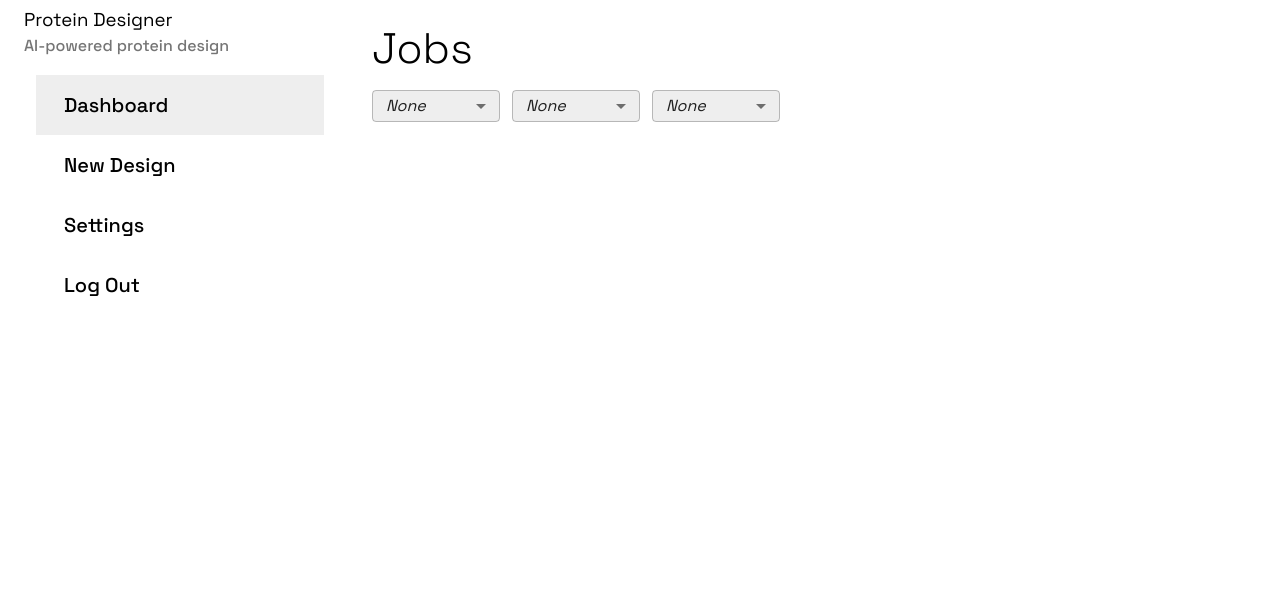
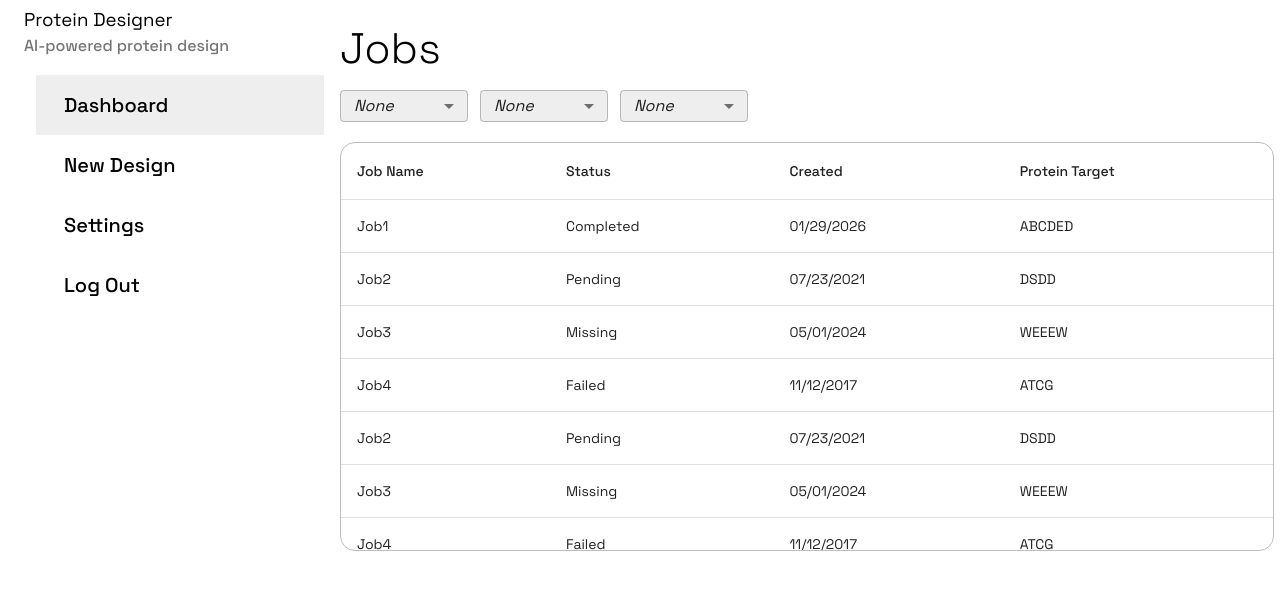
Before and after one commit to patging/ProteinDesigner, a React (Vite) app in the folder src/frontend/: page /home in a window 1280 px wide. Shown: the top 590 px of the page. Built offline with nearby package versions, Linux system fonts and the light colour scheme; some icons are missing.

Commit message:
Shell of table with filler data

```diff
--- a/src/frontend/src/components/Dashboard.tsx
+++ b/src/frontend/src/components/Dashboard.tsx
@@ -1,4 +1,13 @@
-import { Box, InputLabel, Typography } from "@mui/material";
+import {
+  Box,
+  Table,
+  TableBody,
+  TableContainer,
+  TableCell,
+  TableHead,
+  TableRow,
+  Typography,
+} from "@mui/material";
 import { grey } from "@mui/material/colors";
 import { type SvgIconProps, MenuItem, FormControl } from "@mui/material";
 import { ThemeProvider } from "@mui/material/styles";
@@ -20,6 +29,21 @@ interface DashboardLinkProps {
 interface DashboardSelectProps {
   labelText: string;
   options: string[];
+}
+
+/**
+ * Temporary improvised type for the
+ * purposes of making a shell for the
+ * aesthetic quality
+ */
+type Job = {
+  name: string;
+  status: string;
+  timeCreated: string;
+  proteinTarget: string;
+};
+interface InnerTableProps {
+  jobs: Job[];
 }
 
 function DashboardLink({ labelText, linkTo, children }: DashboardLinkProps) {
@@ -116,17 +140,113 @@ function DashboardSelect({ labelText, options }: DashboardSelectProps) {
   );
 }
 
+function InnerTable({ jobs }: InnerTableProps) {
+  return (
+    <TableContainer
+      sx={{
+        border: `1px solid ${grey[400]}`,
+        borderRadius: "15px",
+        maxHeight: "407px",
+      }}
+    >
+      <Table>
+        <TableHead>
+          <TableCell>Job Name</TableCell>
+          <TableCell>Status</TableCell>
+          <TableCell>Created</TableCell>
+          <TableCell>Protein Target</TableCell>
+        </TableHead>
+        <TableBody>
+          {jobs.map((job: Job, _: Number) => (
+            <TableRow>
+              <TableCell>{job.name}</TableCell>
+              <TableCell>{job.status}</TableCell>
+              <TableCell>{job.timeCreated}</TableCell>
+              <TableCell>{job.proteinTarget}</TableCell>
+            </TableRow>
+          ))}
+        </TableBody>
+      </Table>
+    </TableContainer>
+  );
+}
+
 function DashboardTable() {
+  const job: Job[] = [
+    {
+      name: "Job1",
+      status: "Completed",
+      timeCreated: "01/29/2026",
+      proteinTarget: "ABCDED",
+    },
+    {
+      name: "Job2",
+      status: "Pending",
+      timeCreated: "07/23/2021",
+      proteinTarget: "DSDD",
+    },
+    {
+      name: "Job3",
+      status: "Missing",
+      timeCreated: "05/01/2024",
+      proteinTarget: "WEEEW",
+    },
+    {
+      name: "Job4",
+      status: "Failed",
+      timeCreated: "11/12/2017",
+      proteinTarget: "ATCG",
+    },
+    {
+      name: "Job2",
+      status: "Pending",
+      timeCreated: "07/23/2021",
+      proteinTarget: "DSDD",
+    },
+    {
+      name: "Job3",
+      status: "Missing",
+      timeCreated: "05/01/2024",
+      proteinTarget: "WEEEW",
+    },
+    {
+      name: "Job4",
+      status: "Failed",
+      timeCreated: "11/12/2017",
+      proteinTarget: "ATCG",
+    },
+    {
+      name: "Job2",
+      status: "Pending",
+      timeCreated: "07/23/2021",
+      proteinTarget: "DSDD",
+    },
+    {
+      name: "Job3",
+      status: "Missing",
+      timeCreated: "05/01/2024",
+      proteinTarget: "WEEEW",
+    },
+    {
+      name: "Job4",
+      status: "Failed",
+      timeCreated: "11/12/2017",
+      proteinTarget: "ATCG",
+    },
+  ];
+
   return (
-    <Box sx={{ width: "900px" }}>
+    <Box sx={{ width: "1000px" }}>
       <Typography variant={"h1"} sx={{ fontSize: "32pt", my: "16px" }}>
         Jobs
       </Typography>
-      <Box>
+      <Box sx={{ mb: "20px" }}>
         <DashboardSelect labelText="Tester" options={["Test1", "Test2"]} />
         <DashboardSelect labelText="Tester" options={["Test1", "Test2"]} />
         <DashboardSelect labelText="Tester" options={["Test1", "Test2"]} />
       </Box>
+
+      <InnerTable jobs={job} />
     </Box>
   );
 }
@@ -139,6 +259,7 @@ export function Dashboard() {
           width: "100%",
           display: "flex",
           justifyContent: "space-between",
+          px: "24px",
         }}
       >
         <DashboardPanel />
```
